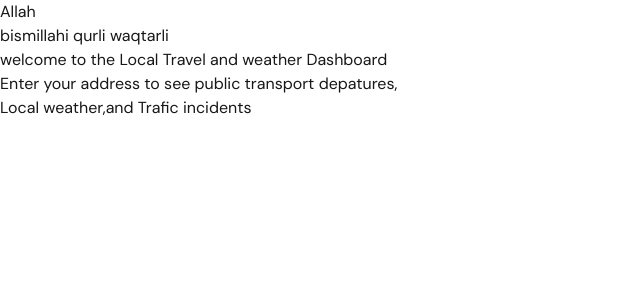
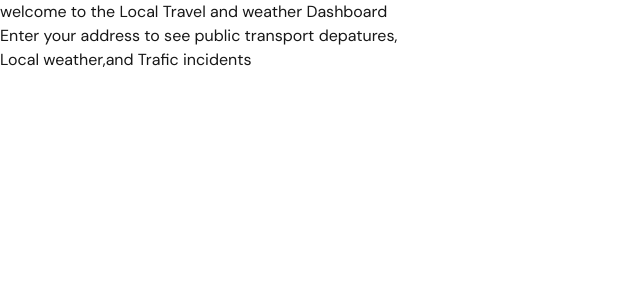
Before and after one commit to DagnaSchmidt/backend-local-travel, a Next.js app in the folder client/: page / in a window 1280 px wide. Shown: the top 300 px of the page, without its empty margins (0-640 px from the left). Built offline with nearby package versions, Linux system fonts and the light colour scheme.

Commit message:
added .env file in server folder

```diff
--- a/client/src/components/search/Search.tsx
+++ b/client/src/components/search/Search.tsx
@@ -4,8 +4,7 @@ const Search = () => {
     return (
         <div>
             {/* Tasneem SEARCH COMPONENT / USER INPUT */}
-               <h1>Allah</h1>
-               <h2>  bismillahi qurli waqtarli </h2>
+
                <h3> welcome to the Local Travel and weather Dashboard</h3>
                <p> Enter your address to see public transport depatures, <br />Local weather,and Trafic incidents </p>
         </div>
```
Also changed, not shown: 2 other files (tests, documents, lock files or other folders).
